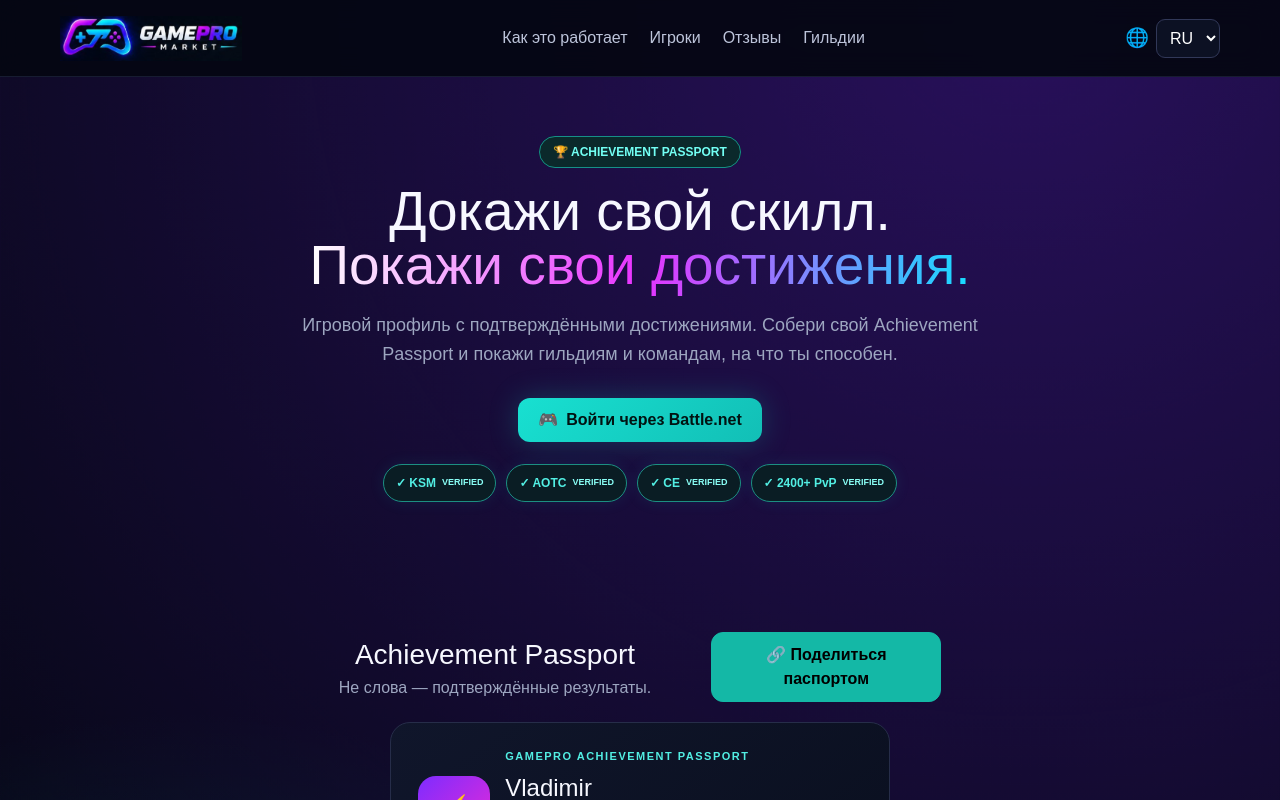
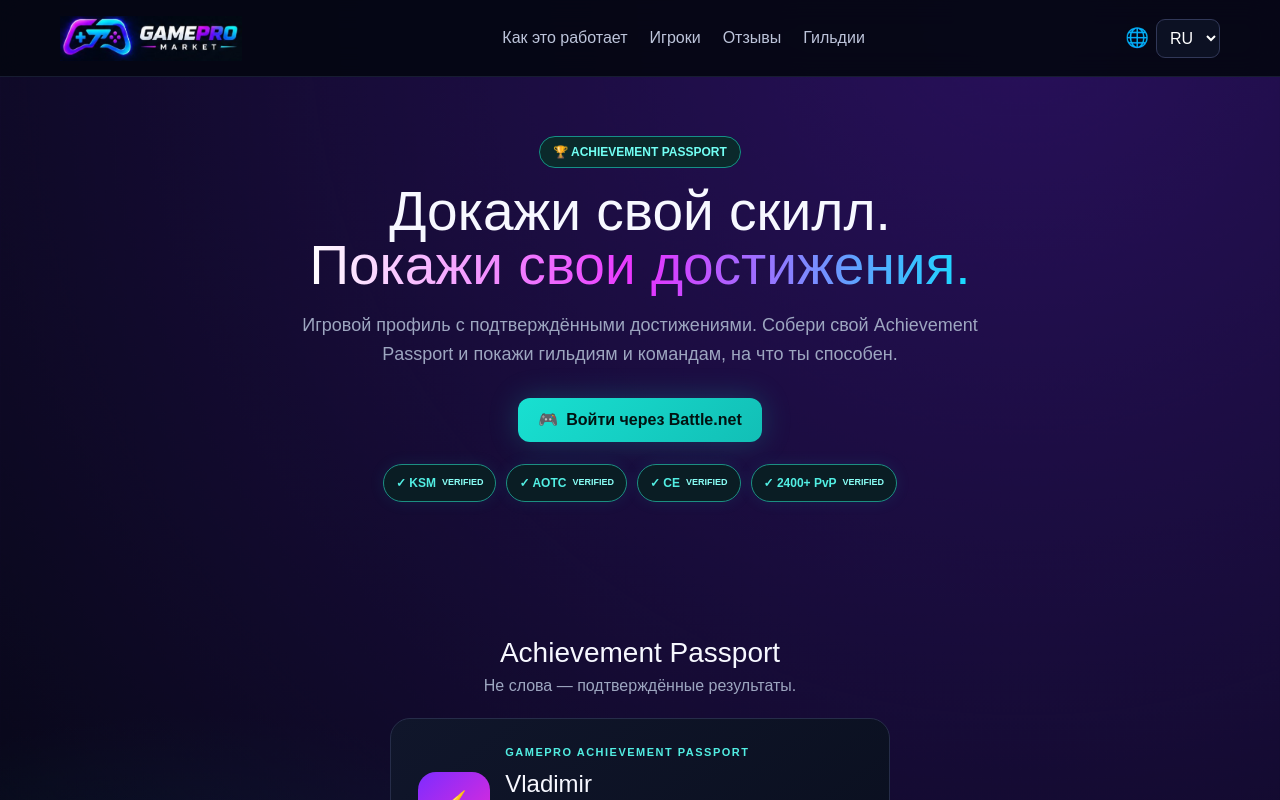
Before and after one commit to vesttrading/gamepro-market, a Next.js app: page / in a window 1280 px wide. Shown: the top 800 px of the page. Built offline with nearby package versions, Linux system fonts and the light colour scheme; no server answers.

Commit message:
Refactor passport section layout and remove share button
Removed button for sharing passport and adjusted layout.

```diff
--- a/app/page.tsx
+++ b/app/page.tsx
@@ -242,7 +242,7 @@ export default function HomePage() {
       </section>
 
       <section id="passport" style={{maxWidth:1160,width:"92%",margin:"auto",padding:"80px 0 0px"}}>
-        <div className="sectionHead"><div><h2 style={{fontSize:36,marginBottom:8}}>{t.passport}</h2><p style={{color:"#9da6c0",marginTop:0}}>{t.sub}</p></div><button onClick={sharePassport} style={outline}>🔗 {copied ? t.copied : t.share}</button></div>
+        <div className="sectionHead"><div><h2 style={{fontSize:36,marginBottom:8}}>{t.passport}</h2><p style={{color:"#9da6c0",marginTop:0}}>{t.sub}</p></div></div>
         <div className="grid2" style={{display:"grid",gridTemplateColumns:"1.05fr .95fr",gap:20}}>
           <div style={card}>
             <div style={{display:"flex",alignItems:"center",gap:15}}><div style={{width:72,height:72,borderRadius:18,display:"grid",placeItems:"center",fontSize:32,background:"linear-gradient(135deg,#7e2cff,#ec2ad4)"}}>⚡</div><div><div style={{fontSize:11,fontWeight:900,letterSpacing:1.5,color:"#52eee3",marginBottom:5}}>GAMEPRO ACHIEVEMENT PASSPORT</div><h3 style={{fontSize:24,margin:"0 0 5px"}}>{rioData?.name || "Vladimir"}</h3><div style={{color:"#9da6c0"}}>{rioData?.class?.name || "Restoration Shaman"} · {rioData?.realm?.name || rioRealm || "EU"} · {String(rioData?.region?.name || rioRegion).toUpperCase()} · World of Warcraft</div><div style={{display:"flex",alignItems:"center",gap:8,marginTop:8,flexWrap:"wrap"}}><span className="verifiedPill">✓ VERIFIED</span><span style={{color:"#71809e",fontSize:11}}>VERIFIED ID: {verifiedId || "—"}</span></div></div></div>
```
